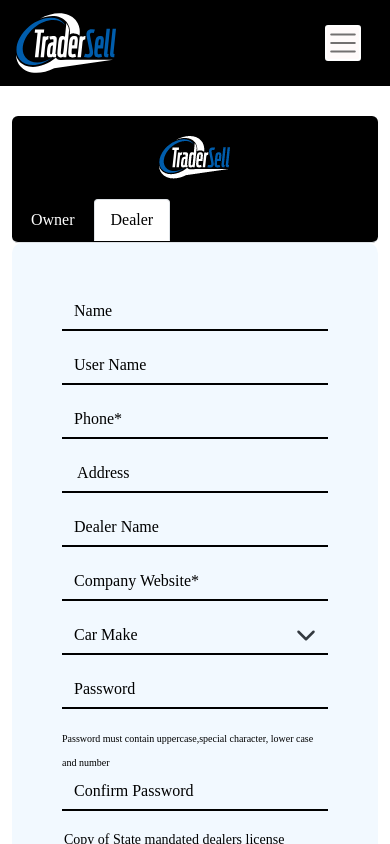
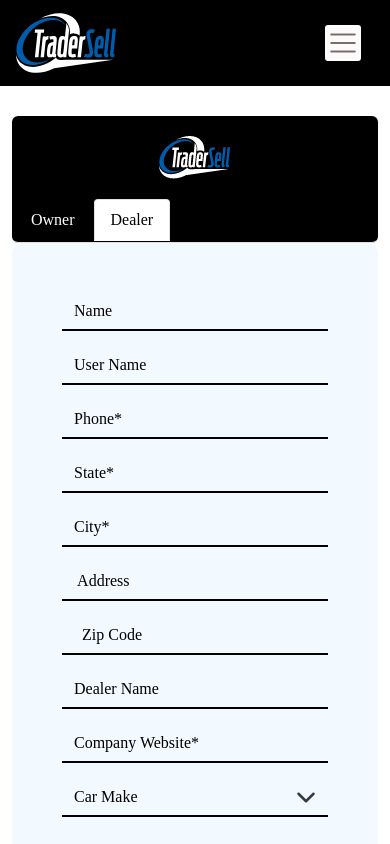
Before and after one commit to IvakhOleksii/React-trade, a React (Create React App) app: page /register in a window 390 px wide. Both pictures are taken after a click on the tab "Dealer". Shown: the top 844 px of the page. Built offline with nearby package versions, Linux system fonts and the light colour scheme; what redux-debounced would draw is missing.

Commit message:
Allow registration without picture, Add registration fields, fix phone field

```diff
--- a/src/components/Registration hero/Registrationhero.js
+++ b/src/components/Registration hero/Registrationhero.js
@@ -31,6 +31,7 @@ class RegistrationHero extends Component {
       user_type: "",
       phone: "",
       address: "",
+      zip_code: "",
 
       state: "",
       city: "",
@@ -80,7 +81,10 @@ class RegistrationHero extends Component {
     data.append("email", this.state.email);
     data.append("password", this.state.password);
     data.append("user_type", this.state.key);
+    data.append("city", this.state.city);
+    data.append("state", this.state.state);
     data.append("address", this.state.address);
+    data.append("zip_code", this.state.zip_code);
     data.append("phone", this.state.phone);
     data.append("latitude", this.state?.latitude);
     data.append("longitude", this.state?.longitude);
@@ -96,10 +100,7 @@ class RegistrationHero extends Component {
       }
     }
 
-    if (this.state.key === "Car Owner") {
-      data.append("state", this.state.state);
-      data.append("city", this.state.city);
-    } else {
+    if (this.state.key !== "Car Owner") {
       data.append("dealername", this.state.dealerName);
       data.append("companywebsite", this.state.companywebsite);
       data.append("car_make", this.state.car_make);
@@ -180,7 +181,10 @@ class RegistrationHero extends Component {
   };
 
   validatePicture = () => {
-    if (!this.state.primary_photo.length > 0) {
+    if (
+      this.state.key !== "Car Owner" &&
+      !this.state.primary_photo.length > 0
+    ) {
       toast.warn("Please Upload Image", {
         position: toast.POSITION.TOP_RIGHT,
         autoClose: 1500,
@@ -308,7 +312,7 @@ class RegistrationHero extends Component {
                               className="ts-input"
                               name="city"
                               required
-                              value={"" || this.state.city}
+                              value={this.state.city || ""}
                               onChange={(e) =>
                                 this.setState({ city: e.target.value })
                               }
@@ -323,13 +327,10 @@ class RegistrationHero extends Component {
                           <Form.Group className="mb-3" controlId="Phone">
                             <Form.Control
                               className="ts-input"
-                              type="number"
-                              required
-                              value={"" || this.state.phone}
-                              onChange={(e) =>
-                                validateMaxLength(e.target.value, 7)
-                                  ? this.setState({ phone: e.target.value })
-                                  : ""
+                              required
+                              value={this.state.phone || ""}
+                              onChange={(e) =>
+                                this.setState({ phone: e.target.value })
                               }
                               name="phone"
                               placeholder="Phone*"
@@ -349,6 +350,22 @@ class RegistrationHero extends Component {
                               className="ts-input"
                               type="textarea"
                               placeholder="  Address"
+                            />
+                          </Form.Group>
+                        </Col>
+
+                        <Col lg={6} sm={12} md={12}>
+                          <Form.Group className="mb-3" controlId="zip_code">
+                            <Form.Control
+                              value={this.state.zip_code || ""}
+                              onChange={(e) =>
+                                this.setState({ zip_code: e.target.value })
+                              }
+                              required
+                              name="zip_code"
+                              className="ts-input"
+                              type="textarea"
+                              placeholder="  Zip Code"
                             />
                           </Form.Group>
                         </Col>
@@ -519,13 +536,10 @@ class RegistrationHero extends Component {
                           <Form.Group className="mb-3" controlId="Phone">
                             <Form.Control
                               className="ts-input"
-                              type="number"
-                              required
-                              value={"" || this.state.phone}
-                              onChange={(e) =>
-                                validateMaxLength(e.target.value, 7)
-                                  ? this.setState({ phone: e.target.value })
-                                  : ""
+                              required
+                              value={this.state.phone || ""}
+                              onChange={(e) =>
+                                this.setState({ phone: e.target.value })
                               }
                               name="phone"
                               placeholder="Phone*"
@@ -534,6 +548,38 @@ class RegistrationHero extends Component {
                         </Col>
 
                         <Col lg={6} sm={12} md={12}>
+                          <Form.Group className="mb-3" controlId="State">
+                            <Form.Control
+                              className="ts-input"
+                              name="state"
+                              required
+                              value={"" || this.state.state}
+                              onChange={(e) =>
+                                this.setState({ state: e.target.value })
+                              }
+                              type="text"
+                              placeholder="State*"
+                            />
+                          </Form.Group>
+                        </Col>
+
+                        <Col lg={6} sm={12} md={12}>
+                          <Form.Group className="mb-3" controlId="City">
+                            <Form.Control
+                              className="ts-input"
+                              name="city"
+                              required
+                              value={this.state.city || ""}
+                              onChange={(e) =>
+                                this.setState({ city: e.target.value })
+                              }
+                              type="text"
+                              placeholder="City*  "
+                            />
+                          </Form.Group>
+                        </Col>
+
+                        <Col lg={6} sm={12} md={12}>
                           <Form.Group className="mb-3" controlId="address">
                             <Form.Control
                               value={this.state.address || ""}
@@ -545,6 +591,22 @@ class RegistrationHero extends Component {
                               className="ts-input"
                               type="textarea"
                               placeholder=" Address"
+                            />
+                          </Form.Group>
+                        </Col>
+
+                        <Col lg={6} sm={12} md={12}>
+                          <Form.Group className="mb-3" controlId="zip_code">
+                            <Form.Control
+                              value={this.state.zip_code || ""}
+                              onChange={(e) =>
+                                this.setState({ zip_code: e.target.value })
+                              }
+                              required
+                              name="zip_code"
+                              className="ts-input"
+                              type="textarea"
+                              placeholder="  Zip Code"
                             />
                           </Form.Group>
                         </Col>
```
